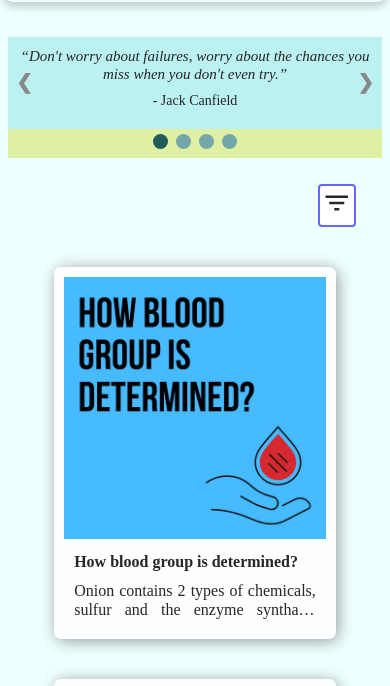
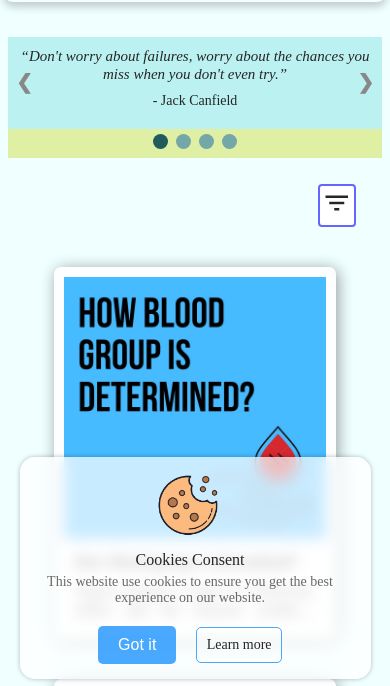
Before and after one commit to thecoolscience/thecoolscience.github.io, a plain HTML site: page index.html in a window 390 px wide. Shown: the part 148-834 px from the top of the page. Drawn offline with nearby package versions, Linux system fonts and the light colour scheme; a script that the page names is missing; a web font is replaced by a local one.

Commit message:
webpage contents

```diff
--- a/index.html
+++ b/index.html
@@ -19,6 +19,27 @@
 <script data-ad-client="ca-pub-6645735422711194" async src="https://pagead2.googlesyndication.com/pagead/js/adsbygoogle.js"></script>
 </head>
 <body>
+<div class="wrapper">
+<div class="cookiecolumn">
+<div class="leftcookiecolumn">
+  <img src="main/images/icons/cookie.png" alt="cookie_img">
+</div>
+<div class="rightcookiecolumn">
+    <div class="cookiecontent">
+      <header>Cookies Consent</header>
+      <p>This website use cookies to ensure you get the best experience on our website.</p>
+      <div class="cookiebuttons">
+        <button class="item">Got it</button>
+        <a href="#" class="item">Learn more</a>
+      </div>
+    </div>
+</div>
+</div>
+</div>
+
+<!--Cookie consent script-->
+<script src="main/js/cookie-consent.js"></script>
+
 <header>
 <div class="header">
    <img class="logoimg" src="main/images/logo/the-cool-science-logo.png" alt="the_cool_science_logo">
--- a/main/css/the_cool_science_webpage.css
+++ b/main/css/the_cool_science_webpage.css
@@ -6,15 +6,21 @@
     --secondary-color: #536390;
     --font-color: #262626;
     --bg-color: Azure;
+    --cookie-popup-bg: #ffffffb5;
+    --cookie-box-shadow: #00000045;
+    --cookie-consent-color: #464646cf;
     --heading-color: #292922;
     --border: 1px solid lightgrey;
     --shadow-nav: 0px 4px 8px 0px rgb(0, 0, 2, 0.2);
     --navbtn-bg: white;
     --menu-btn-click: linear-gradient(to top right, #9966ff 0%, #33ccff 100%);
-    --search-popup-bg: rgb(0, 0, 0, 0.7);
+    --search-overlay-bg: rgb(0, 0, 0, 0.5);
+    --search-popup-bg: #ffffff70;
     --search-popup-border: 1px solid #ccc;
     --search-popup-mark-bg: #ccc;
     --search-popup-mark-color: #262626;
+    --closepopup-color: #00000085;
+    --closepopup-color-hover: #000000d1;
     --dropdown-menu-bg: #fff;
     --dropodown-menu-shadow: 0px 8px 16px 0px lightgrey;
     --dropdown-hover-bg: lightgrey;
@@ -41,15 +47,21 @@
     --secondary-color: #818cab;
     --font-color: #e1e1ff;
     --bg-color: #161625;
+    --cookie-popup-bg: #34345dd6;
+    --cookie-box-shadow: #ffffff60;
+    --cookie-consent-color: #e1e1ffb3;
     --heading-color: #818cab;
     --border: 1px solid #393960;
     --shadow-nav: 0px 4px 8px 0px rgb(86, 86, 143, 0.5);
     --navbtn-bg: #131320;
     --menu-btn-click: linear-gradient(to bottom right, #323255 0%, #12121b 100%);
-    --search-popup-bg: rgba(139, 139, 181, 0.7);
+    --search-overlay-bg: rgba(139, 139, 181, 0.7);
+    --search-popup-bg: #1616259c;
     --search-popup-border: 1px solid #6666ff7d;
     --search-popup-mark-bg: #6472a8;
     --search-popup-mark-color: #fdfdfd;
+    --closepopup-color: #c1bfbf9c;
+    --closepopup-color-hover: #ffffffb3;
     --dropdown-menu-bg: #161625;
     --dropdown-menu-shadow: 0px 8px 16px 0px rgb(86, 86, 143, 0.5);
     --dropdown-hover-bg: #4d4d80;
@@ -69,6 +81,147 @@
     --seealso-card-bg: #444479;
     --calculation-bg: #3e3e6d;
     --sharebtn-shadow: 0px 0px 7px 0px #6666ff;
+}
+
+/*Cookie Popup*/
+.wrapper{
+  position: fixed;
+  bottom: 2%;
+  left: 2%;
+  max-width: 100%;
+  width: 365px;
+  background: var(--cookie-popup-bg);
+  backdrop-filter: blur(7px);
+  padding: 25px 25px 30px 10px;
+  border-radius: 15px;
+  box-shadow: 0px 0px 5px 0px var(--cookie-box-shadow);
+  text-align: center;
+  z-index: 99;
+  transition: 1.5s
+}
+
+.wrapper.hide{
+  opacity: 0;
+  pointer-events: none;
+  transform: scale(0.8);
+  transition: all 0.3s ease;
+}
+
+::selection{
+  color: #fff;
+  background: #FCBA7F;
+}
+
+.leftcookiecolumn {
+   float: left;
+   width: 30%;
+}
+
+.rightcookiecolumn {
+   float: left;
+   width: 70%;
+   padding-left: 5px;
+}
+
+.wrapper img{
+  max-width: 80%;
+  margin-top: 25%;
+}
+
+.cookiecontent header{
+  font-size: 18px;
+  color: var(--font-color);
+  transition: 1.5s;
+}
+
+.cookiecontent{
+  margin-top: 10px;
+}
+
+.cookiecontent p{
+  color: var(--cookie-consent-color);
+  margin: 5px 0 20px 0;
+  font-size: 16px;
+  transition: 1.5s
+}
+
+.cookiecontent .cookiebuttons{
+  display: flex;
+  align-items: center;
+  justify-content: center;
+}
+
+.cookiebuttons button{
+  padding: 10px 20px;
+  border: none;
+  outline: none;
+  color: #fff;
+  font-size: 16px;
+  font-weight: 500;
+  border-radius: 5px;
+  background: #0087ffb5;
+  cursor: pointer;
+  transition: all 0.3s ease;
+}
+
+.cookiebuttons button:hover {
+  transform: scale(0.97);
+}
+
+.cookiebuttons .item{
+  margin: 0 10px;
+}
+
+.cookiebuttons a{
+  color: var(--font-color);
+  padding: 3%;
+  width: 45%;
+  border: 1.5px solid #0087ffb5;
+  border-radius: 5px;
+  font-size: 14px;
+  font-weight: lighter;
+}
+
+.cookiebuttons a:hover {
+   transform: scale(0.97);
+}
+
+@media only screen and (max-width: 450px) {
+   .wrapper {
+      display: block;
+      width: 90%;
+      left: 5%;
+      padding: 15px 25px 15px 10px;
+   }
+
+   .wrapper img {
+      width: 20%;
+      margin-top: 0%;
+   }
+
+   .leftcookiecolumn {
+      width: 100%;
+      float: none;
+   }
+
+   .rightcookiecolumn {
+      width: 100%;
+      float: none;
+   }
+
+   .cookiecontent header {
+      font-size: 16px;
+      text-align: center;
+   }
+
+   .cookiecontent p {
+      font-size: 14px;
+      text-align: center;
+   }
+
+   .cookiebuttons a {
+      width: auto;
+   }
 }
 
 .header {
@@ -467,10 +620,13 @@ input[type=text]:focus {
   bottom: 0;
   left: 0;
   right: 0;
-  background: var(--search-popup-bg);
+  background: var(--search-overlay-bg);
   transition: opacity 500ms;
   visibility: hidden;
   opacity: 0;
+  box-shadow: 0 8px 32px 0 rgba( 31, 38, 135, 0.37 );
+  backdrop-filter: blur( 7.0px );
+  -webkit-backdrop-filter: blur( 7.0px );
 }
 .overlay:target {
   visibility: visible;
@@ -485,8 +641,8 @@ input[type=text]:focus {
 .popup {
   margin: 70px auto;
   padding: 20px;
-  background: var(--navbtn-bg);
-  border-radius: 5px;
+  background: var(--search-popup-bg);
+  border-radius: 10px;
   width: 70%;
   height: auto;
   max-height: 80%;
@@ -505,14 +661,18 @@ input[type=text]:focus {
   position: absolute;
   top: 28px;
   right: 30px;
-  transition: all 200ms;
+  transition: 0.5s;
   font-size: 25px;
   font-weight: bold;
   text-decoration: none;
-  color: var(--font-color);
+  color: var(--closepopup-color);
   border: none;
   background-color: transparent;
   cursor: pointer;
+}
+
+button.closepopup:hover {
+   color: var(--closepopup-color-hover);
 }
 
 .popup .content {
--- /dev/null
+++ b/main/js/cookie-consent.js
@@ -0,0 +1,17 @@
+//Cookie consent script
+
+const cookieBox = document.querySelector(".wrapper"),
+acceptBtn = cookieBox.querySelector("button");
+
+acceptBtn.onclick = ()=>{
+//setting cookie for 1 month, after one month it'll be expired automatically
+document.cookie = "The_Cool_Science_Cookies=cookie.DataBase_Savedata_thecoolscience; max-age="+60*60*24*30;
+if(document.cookie){ //if cookie is set
+cookieBox.classList.add("hide"); //hide cookie box
+}else{ //if cookie not set then alert an error
+alert("Cookie can't be set! Please unblock this site from the cookie setting of your browser.");
+}
+}
+let checkCookie = document.cookie.indexOf("The_Cool_Science_Cookies=cookie.DataBase_Savedata_thecoolscience"); //checking our cookie
+//if cookie is set then hide the cookie box else show it
+checkCookie != -1 ? cookieBox.classList.add("hide") : cookieBox.classList.remove("hide");
```
Also changed, not shown: main/images/icons/cookie.png (added).
